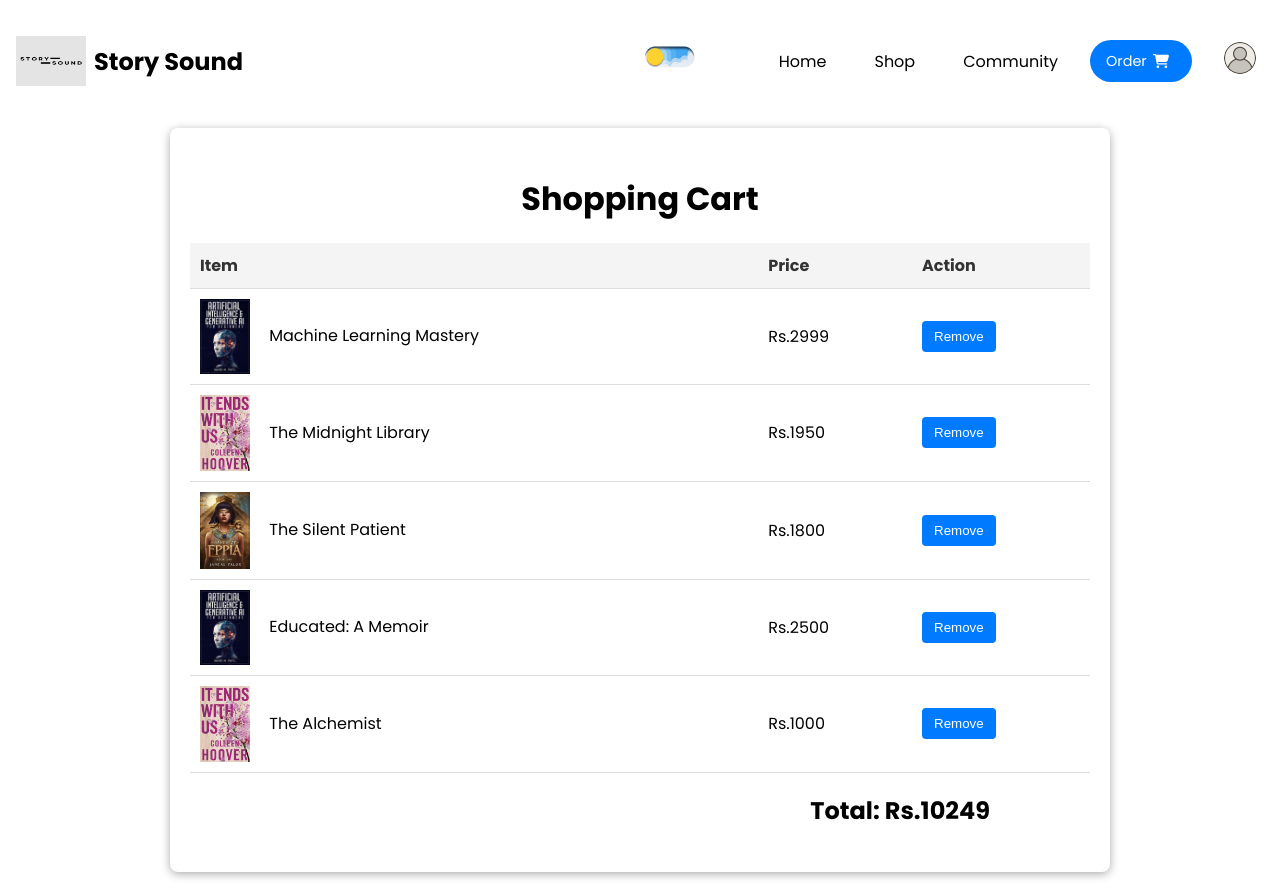
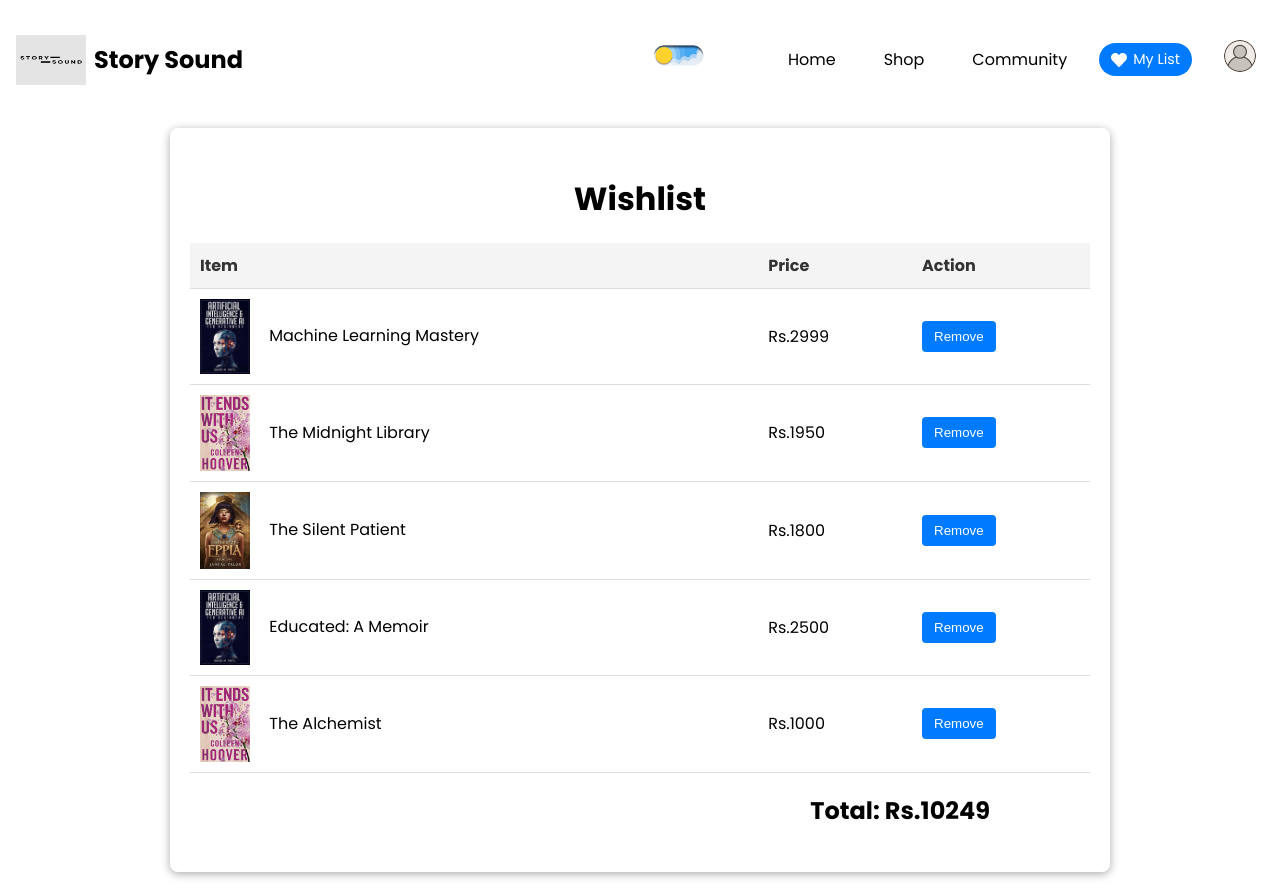
Before and after one commit to Visnumaynan/Storysoundhub, a React (Vite) app in the folder Frontend/: page /CartPage in a window 1280 px wide. Built offline with nearby package versions, Linux system fonts and the light colour scheme.

Commit message:
Changed cart button and CartPage to Wishlist

```diff
--- a/Frontend/src/components/CartPage/CartPage.jsx
+++ b/Frontend/src/components/CartPage/CartPage.jsx
@@ -58,7 +58,7 @@ const CartPage = () => {
 
   return (
     <div className={styles["cart-container"]}>
-      <h2>Shopping Cart</h2>
+      <h2>Wishlist</h2>
       {cart.length === 0 ? (
         <p>Your cart is empty.</p>
       ) : (
--- a/Frontend/src/components/Navbar/Navbar.css
+++ b/Frontend/src/components/Navbar/Navbar.css
@@ -116,7 +116,7 @@
 .cart-icon {
   background: #007bff !important;
   color: white !important;
-  padding: 4px 10px;
+  padding: 6px 12px;
   font-size: 0.9rem;
   border-radius: 30px;
   display: flex;
@@ -125,8 +125,9 @@
   transition: 0.2s;
   border: none;
   cursor: pointer;
-  width: 70px;
-  height: 10px;
+  width: auto;
+  height: auto;
+  text-decoration: none; /* Remove underline from Link */
 }
 
 /* Smaller Cart Icon */
@@ -143,10 +144,11 @@
 
 /* Hover Effect */
 .cart-icon:hover {
-  transform: scale(1.02);
+  transform: scale(1.05);
+  background: #0056b3;
 }
 
-.dark .cart-icon:hover{
+.dark .cart-icon:hover {
   color: #000;
 }
 
--- a/Frontend/src/components/Navbar/Navbar.jsx
+++ b/Frontend/src/components/Navbar/Navbar.jsx
@@ -5,6 +5,7 @@ import DarkMode from "./DarkMode";
 import { FaCartShopping } from "react-icons/fa6";
 import UserIcon from "../../assets/website/user .png";
 import "./Navbar.css";
+import { FaHeart } from "react-icons/fa";
 
 const Navbar = () => {
   return (
@@ -32,12 +33,10 @@ const Navbar = () => {
             <li>
               <a href="#community" className="nav-item">Community</a>
             </li>
-            <li>
-            <Link to="/CartPage" className="cart-icon">
-            Order <FaCartShopping size={16} />
-            </Link>
-            </li>
-            <li>
+              <Link to="/CartPage" className="cart-icon">
+              <FaHeart className="inline-block text-white" /> My List
+              </Link>
+             <li>
               <Link to="/loginRegister" className="user-profile">
                 <img src={UserIcon} alt="User" className="user-icon" />
               </Link>
```
